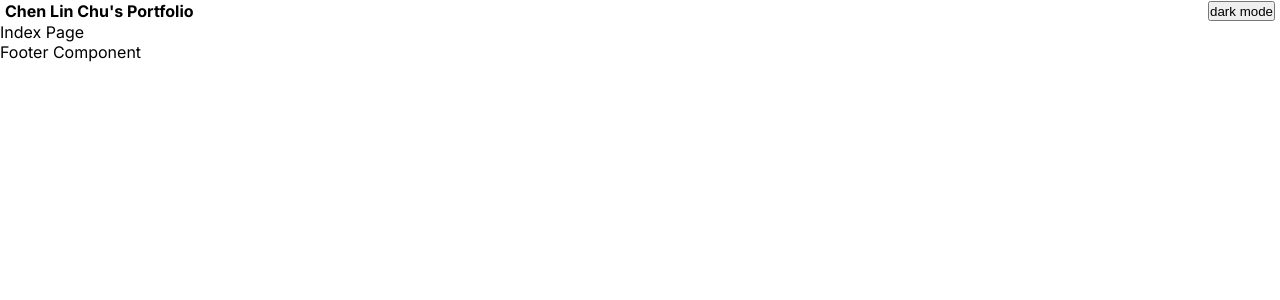
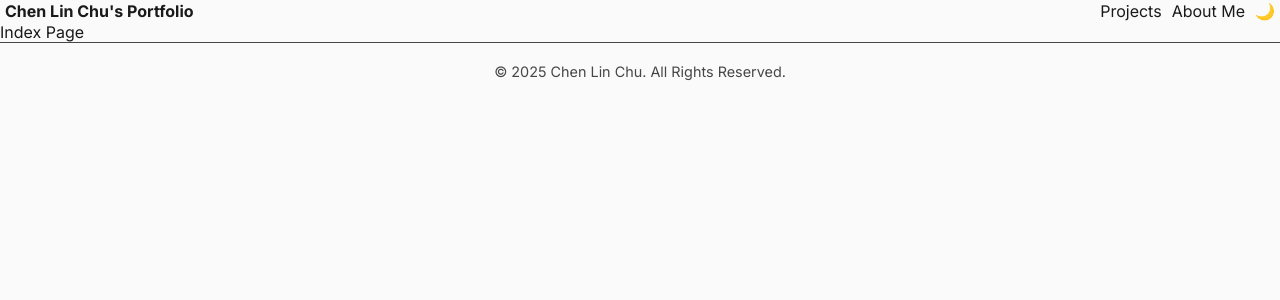
Before and after one commit to ChenLinChu/chenlinchu, a Next.js app: page / in a window 1280 px wide. Shown: the top 300 px of the page. Built offline with nearby package versions, Linux system fonts and the light colour scheme.

Commit message:
feat(header): add navigation component

```diff
--- a/components/Footer/Footer.module.scss
+++ b/components/Footer/Footer.module.scss
@@ -0,0 +1,8 @@
+.copyright {
+	padding: 20px;
+	font-size: 0.9rem;
+	text-align: center;
+	color: var(--color-text);
+	border-top: 1px solid var(--color-text);
+	opacity: 0.8;
+}
--- a/components/Footer/Footer.tsx
+++ b/components/Footer/Footer.tsx
@@ -1,7 +1,9 @@
+import Styles from './Footer.module.scss';
+
 export default function Footer() {
     return (
-        <div>
-            Footer Component
+        <div className={Styles.copyright}>
+            © 2025 Chen Lin Chu. All Rights Reserved.
         </div>
     )
 }
--- a/components/Header/Header.module.scss
+++ b/components/Header/Header.module.scss
@@ -7,3 +7,21 @@
 .title {
 	font-size: 1rem;
 }
+
+.nav {
+	display: flex;
+	gap: 10px;
+}
+
+.navButton {
+	font-size: 1rem;
+	text-decoration: none;
+	color: inherit;
+	background: none;
+	border: none;
+	cursor: pointer;
+
+	&:hover {
+		opacity: 0.8;
+	}
+}
--- a/components/Header/Header.tsx
+++ b/components/Header/Header.tsx
@@ -1,5 +1,6 @@
 'use client';
 
+import Link from 'next/link';
 import { useState, useEffect } from 'react';
 import Styles from './Header.module.scss';
 
@@ -11,41 +12,50 @@ export default function Header() {
 
         if (savedTheme) {
             setTheme(savedTheme);
-
             document.documentElement.setAttribute('data-theme', savedTheme);
         } else {
             const prefersDark = window.matchMedia('(prefers-color-scheme: dark)').matches;
             const initialTheme = prefersDark ? 'dark' : 'light';
-
             setTheme(initialTheme);
-
             document.documentElement.setAttribute('data-theme', initialTheme);
         }
     }, []);
 
-
     const toggleTheme = () => {
         const newTheme = theme === 'light' ? 'dark' : 'light';
-
         setTheme(newTheme);
-
         document.documentElement.setAttribute('data-theme', newTheme);
-
         localStorage.setItem('theme', newTheme);
     };
 
     return (
         <div className={Styles.container}>
+            <Link
+                href="/"
+                style={{
+                    textDecoration: 'none',
+                    color: 'inherit'
+                }}
+            >
                 <h1 className={Styles.title}>
                     Chen Lin Chu's Portfolio
                 </h1>
-
+            </Link>
+            <nav className={Styles.nav}>
+                <Link href="/projects" className={Styles.navButton}>
+                    Projects
+                </Link>
+                <Link href="/about" className={Styles.navButton}>
+                    About Me
+                </Link>
                 <button
-                className="theme-toggle-btn btn"
+                    className={Styles.navButton}
                     onClick={toggleTheme}
+                    aria-label={`切換至${theme === 'light' ? '深色' : '淺色'}模式`}
                 >
-                {theme === 'light' ? 'dark' : 'light'} mode
+                    {theme === 'light' ? '🌙' : '☀️'}
                 </button>
+            </nav>
         </div>
-    )
+    );
 }
--- a/styles/global.scss
+++ b/styles/global.scss
@@ -11,5 +11,5 @@ body {
 	font-family: 'Inter', sans-serif;
 	color: var(--color-text);
 	background-color: var(--color-bg);
-	transition: background-color 0.3s ease, color 0.3s ease;
+	transition: background-color 0.3s linear, color 0.1s linear;
 }
--- a/styles/theme.scss
+++ b/styles/theme.scss
@@ -1,5 +1,5 @@
-$color-black: #000;
-$color-white: #fff;
+$color-black: #1a1a1a;
+$color-white: #fafafa;
 
 :root {
 	--color-bg: #{$color-black};
--- a/tsconfig.json
+++ b/tsconfig.json
@@ -1,6 +1,6 @@
 {
     "compilerOptions": {
-        "target": "ES2017",
+        "target": "es5",
         "lib": [
             "dom",
             "dom.iterable",
```
Also changed, not shown: messages/en.json (added, +7 -0 lines), messages/zh-TW.json (added, +7 -0 lines). Lines whose indentation alone changed are shown as unchanged.
